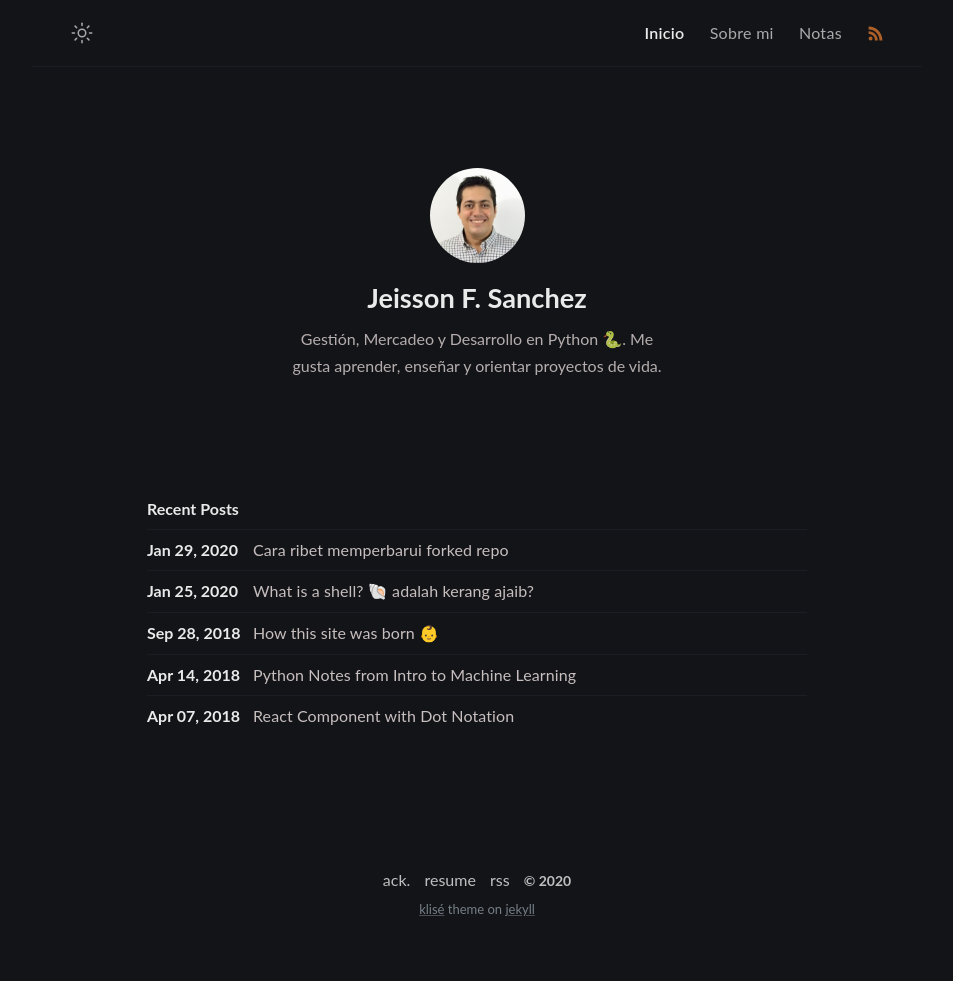
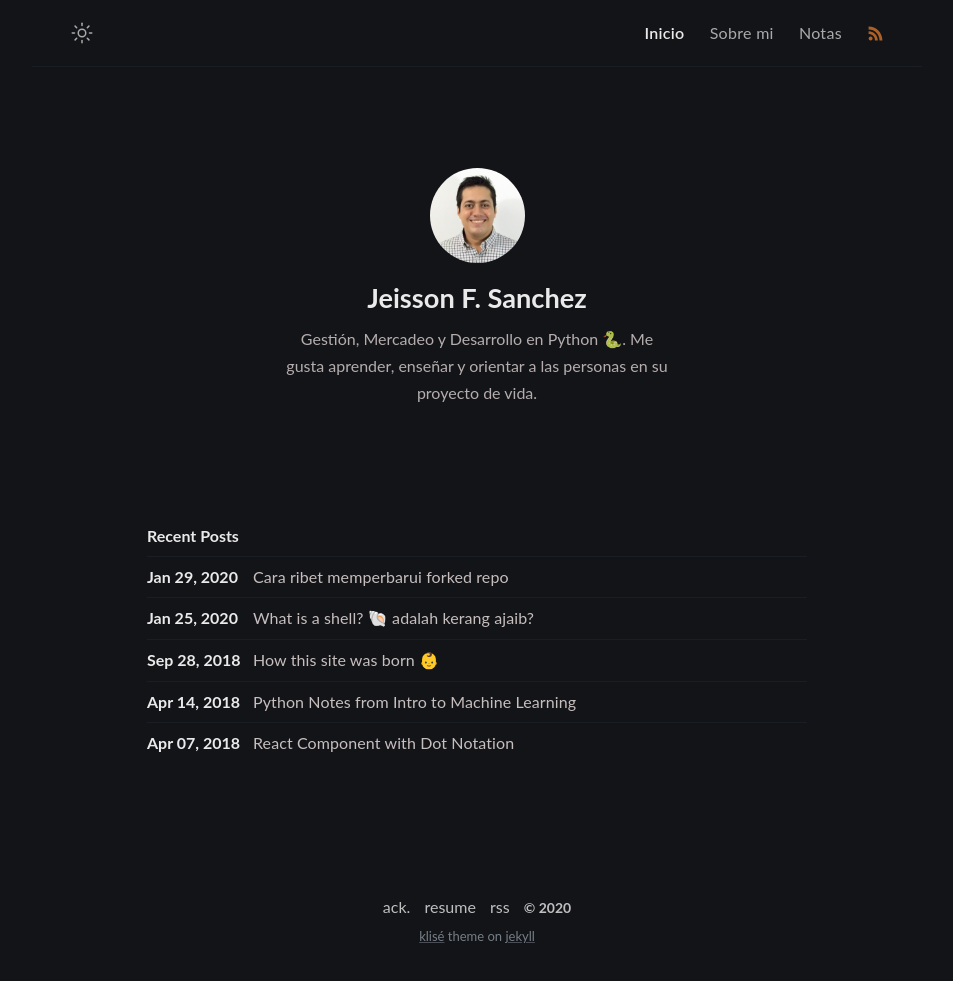
Before and after one commit to sajeisson/sajeisson.github.io, a Jekyll site: the page built from index.md, in a window 1280 px wide. Shown: the whole page, without its empty margins (163-1116 px from the left). Built offline with Jekyll 4.4.1, drawn with Linux system fonts in a browser that asks for light colours; comment, search, counter and statistics services are not loaded; before the commit the page ends 954 px from its top, so only the background shows below that.

Commit message:
Update _config.yml

```diff
--- a/_config.yml
+++ b/_config.yml
@@ -14,7 +14,7 @@ author:
   name: Jeisson F. Sanchez
   bio: >-
     Gestión, Mercadeo y Desarrollo en Python 🐍.
-    Me gusta aprender, enseñar y orientar proyectos de vida.
+    Me gusta aprender, enseñar y orientar a las personas en su proyecto de vida.
   username: sajeisson
   email: jfsan@yahoo.es
   avatar: /assets/img/avatar.jpg
```
